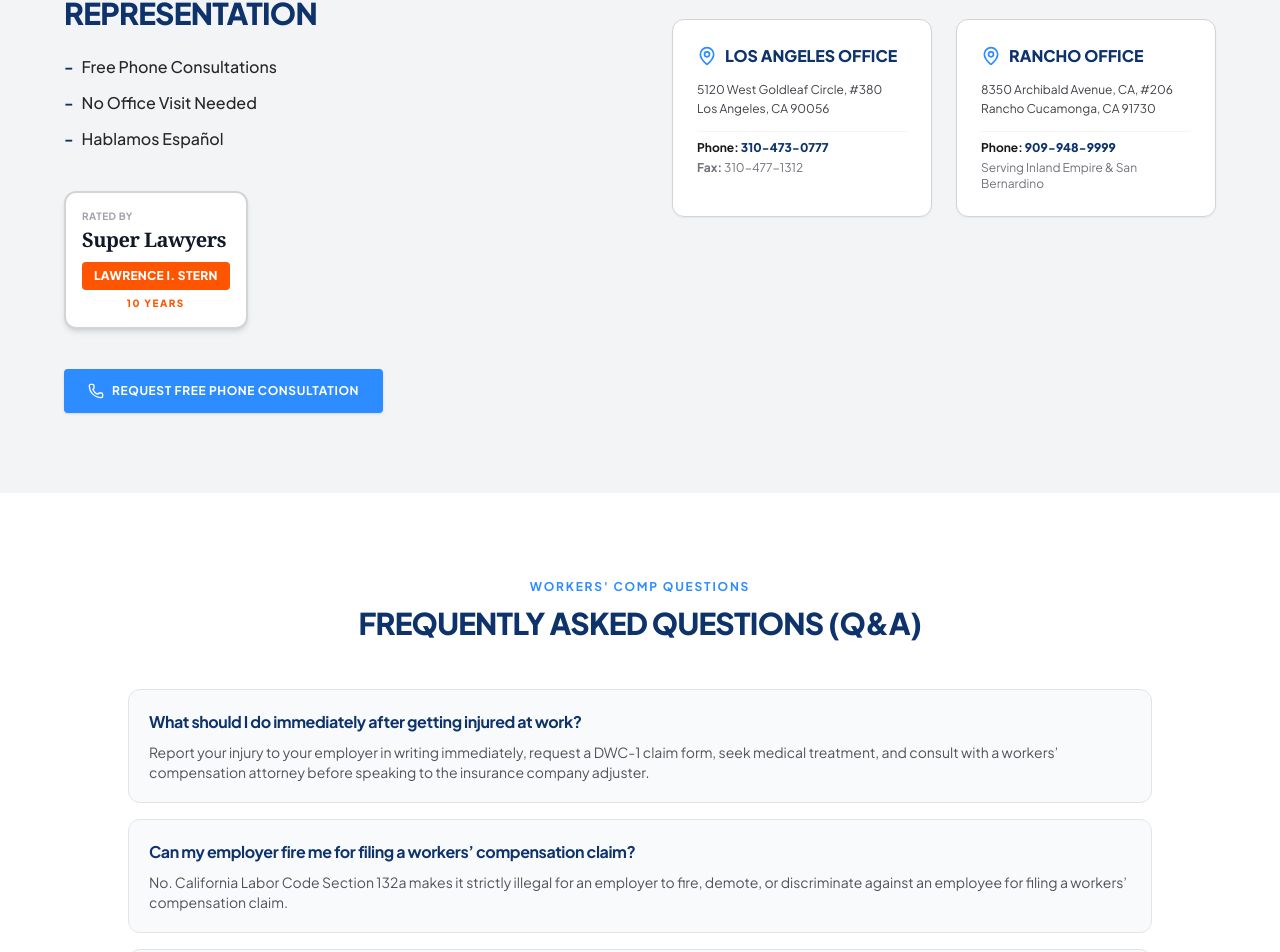
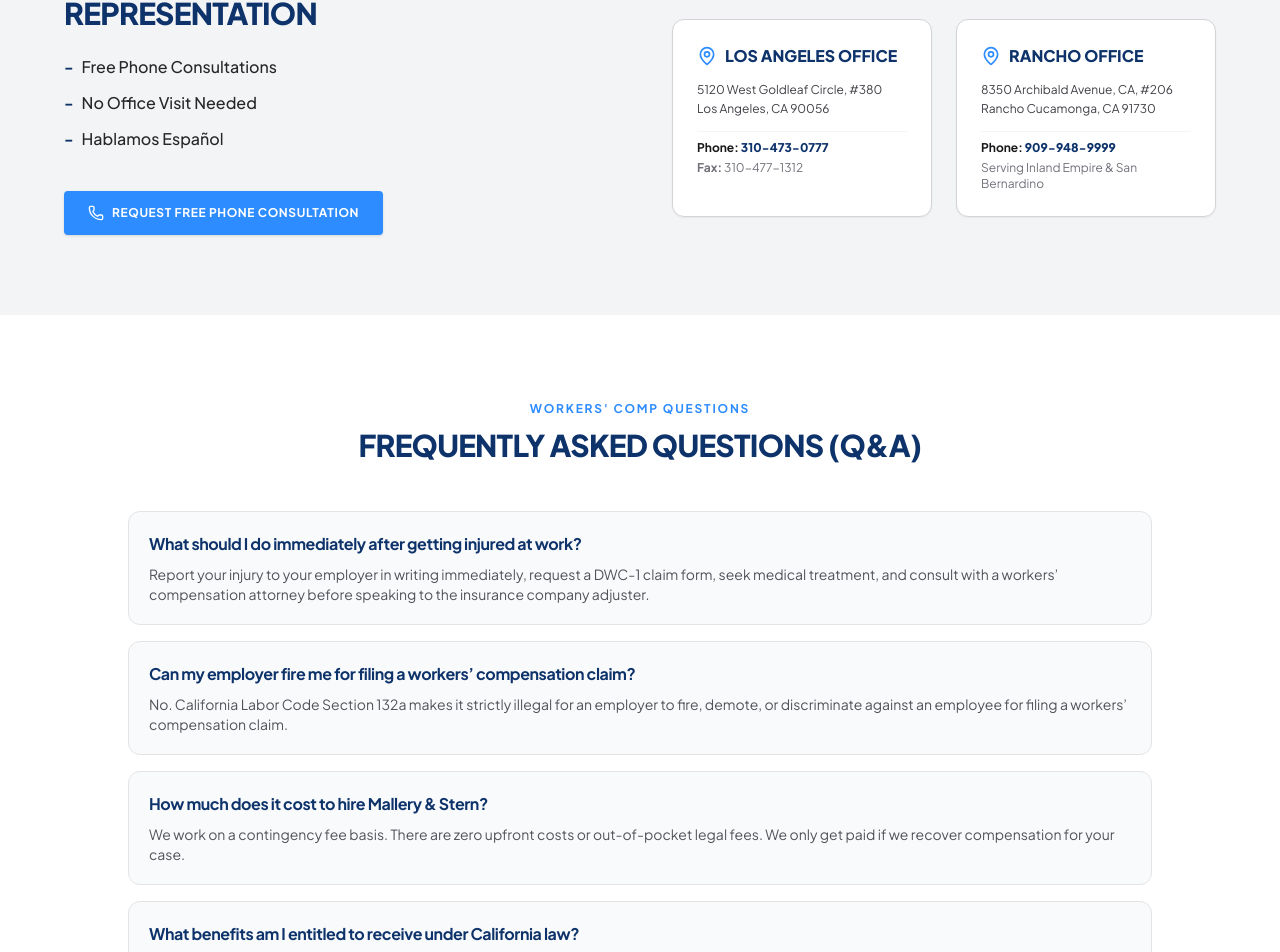
Before and after one commit to Karunesh1999/LawFirmWebsite, a React (Vite) app: page / in a window 1280 px wide. Shown: the part 2746-3698 px from the top of the page. Built offline with nearby package versions, Linux system fonts and the light colour scheme.

Commit message:
update the homepage

```diff
--- a/src/pages/HomePage.tsx
+++ b/src/pages/HomePage.tsx
@@ -268,23 +268,23 @@ export const HomePage: React.FC<HomePageProps> = ({ onOpenQuote }) => {
               </ul>
 
               {/* Super Lawyers Badge matching Image 5 */}
-              <div className="pt-4">
+              {/* <div className="pt-4">
                 <div className="inline-block border-2 border-zinc-300 rounded-xl bg-white p-4 shadow-md max-w-xs">
                   <span className="text-[10px] uppercase font-bold text-zinc-400 block tracking-wider">
                     Rated By
                   </span>
                   <div className="text-xl font-black text-[#111827] tracking-tight font-serif mt-0.5">
                     Super Lawyers
-                  </div>
-                  {/* Orange Ribbon with Lawrence I. Stern & 10 YEARS */}
-                  <div className="mt-2 bg-[#FF5500] text-white px-3 py-1.5 rounded text-xs font-black uppercase tracking-wide text-center">
+                  </div> */}
+              {/* Orange Ribbon with Lawrence I. Stern & 10 YEARS */}
+              {/* <div className="mt-2 bg-[#FF5500] text-white px-3 py-1.5 rounded text-xs font-black uppercase tracking-wide text-center">
                     Lawrence I. Stern
                   </div>
                   <div className="text-center text-[10px] font-extrabold uppercase tracking-widest text-[#FF5500] mt-1.5">
                     10 Years
                   </div>
                 </div>
-              </div>
+              </div> */}
 
               {/* Consultation Quick Trigger */}
               <div className="pt-4">
```
